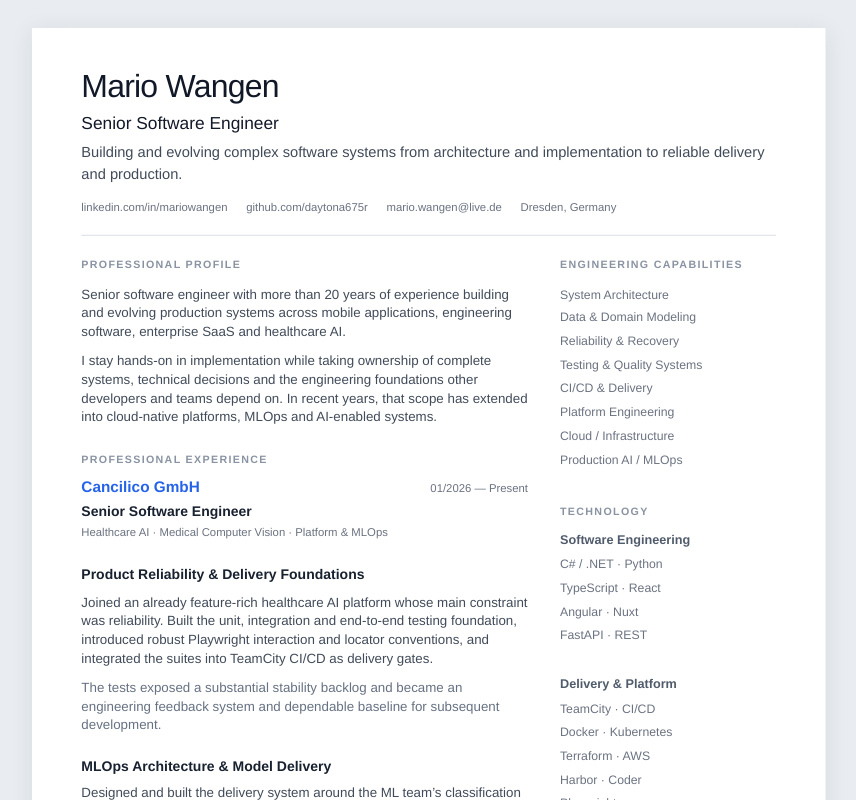
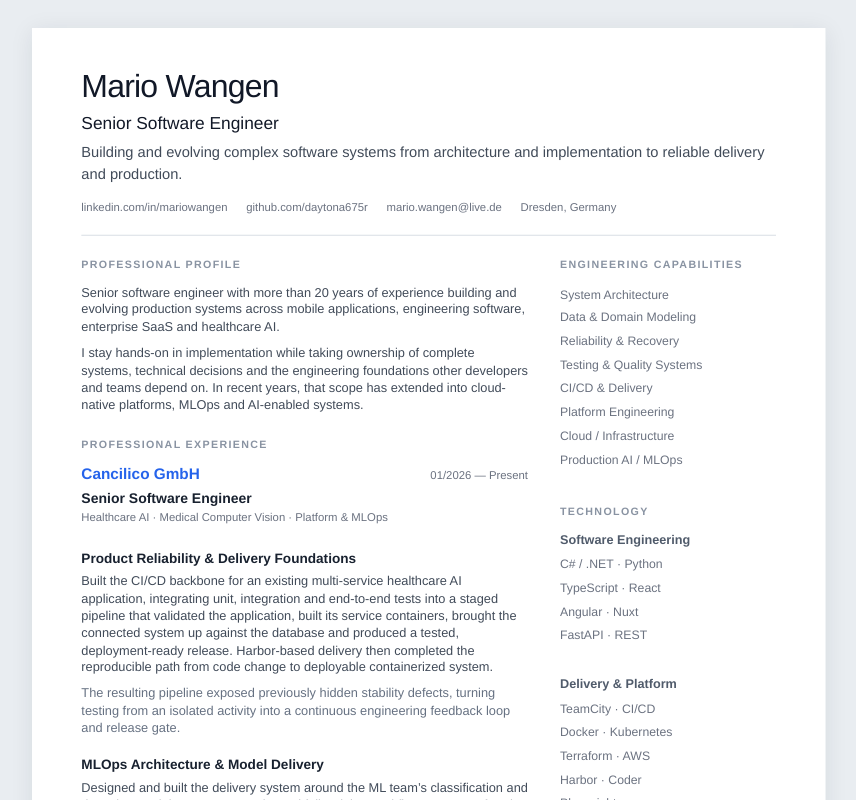
Before and after one commit to daytona675r/LiveCV, a React (Vite) app: page / in a window 1280 px wide. Shown: the top 800 px of the page, without its empty margins (211-1067 px from the left). Built offline with nearby package versions, Linux system fonts and the light colour scheme.

Commit message:
Strengthen CI/CD story and Full-Stack view

```diff
--- a/src/app/CvPages.tsx
+++ b/src/app/CvPages.tsx
@@ -37,8 +37,8 @@ export function CvPages({ content, primitives }: { content: CvContent; primitive
   const capabilityRail = content.capabilityRail ?? engineeringScope;
   const page1StackCategories = content.page1StackCategories ?? ['Software Engineering', 'Delivery & Platform', 'AI Systems'];
   const page2StackCategories = content.page2StackCategories ?? ['Architecture & Data', 'Engineering Practice'];
-  const bodyStyle = content.variant === 'devops' ? { ...layout.body, fontSize: 9.3, lineHeight: 1.28, marginBottom: 6 } : layout.body;
-  const chapterStyle = content.variant === 'devops' ? { ...layout.chapter, fontSize: 10.2, marginTop: 7, marginBottom: 5 } : layout.chapter;
+  const bodyStyle = content.variant === 'devops' || content.variant === 'fullstack' ? { ...layout.body, fontSize: 9.3, lineHeight: 1.28, marginBottom: 6 } : { ...layout.body, fontSize: 9.6, lineHeight: 1.34, marginBottom: 7 };
+  const chapterStyle = { ...layout.chapter, fontSize: 10.2, marginTop: 7, marginBottom: 5 };
   const Label = ({ children }: { children: string }) => <Text heading={2} style={layout.label}>{children}</Text>;
   const Role = ({ role }: { role: CareerRole }) => <Box style={{ marginBottom: 18 }}>
     <Box style={{ flexDirection: 'row', justifyContent: 'space-between', alignItems: 'baseline' }}>
--- a/src/app/careerData.ts
+++ b/src/app/careerData.ts
@@ -17,8 +17,8 @@ export const roles: CareerRole[] = [
       {
         title: 'Product Reliability & Delivery Foundations',
         paragraphs: [
-          'Joined an already feature-rich healthcare AI platform whose main constraint was reliability. Built the unit, integration and end-to-end testing foundation, introduced robust Playwright interaction and locator conventions, and integrated the suites into TeamCity CI/CD as delivery gates.',
-          'The tests exposed a substantial stability backlog and became an engineering feedback system and dependable baseline for subsequent development.',
+          'Built the CI/CD backbone for an existing multi-service healthcare AI application, integrating unit, integration and end-to-end tests into a staged pipeline that validated the application, built its service containers, brought the connected system up against the database and produced a tested, deployment-ready release. Harbor-based delivery then completed the reproducible path from code change to deployable containerized system.',
+          'The resulting pipeline exposed previously hidden stability defects, turning testing from an isolated activity into a continuous engineering feedback loop and release gate.',
         ],
       },
       {
--- a/src/app/cvViews.ts
+++ b/src/app/cvViews.ts
@@ -90,14 +90,63 @@ const devops: CvContent = {
   pdfFileName: 'Mario_Wangen_CV_DevOps.pdf',
 };
 
+const fullstackRoles = applyRoleOverrides(careerData.roles, {
+  cancilico: {
+    context: 'Healthcare AI · Software Engineering · Platform & MLOps',
+    chapters: [
+      {
+        title: 'Product Reliability & Delivery Foundations',
+        paragraphs: [
+          'Built the CI/CD backbone for an existing multi-service healthcare AI application with two web frontends, backend services, a database and a separate inference service. Integrated unit, integration and end-to-end tests into a staged pipeline that validated the connected application, built its service containers, brought the system up against the database and produced a tested, deployment-ready release. Harbor-based delivery completed the reproducible path from code change to deployable containerized system.',
+          'The resulting pipeline exposed previously hidden stability defects, turning testing from an isolated activity into a continuous engineering feedback loop and release gate.',
+        ],
+      },
+      {
+        title: 'MLOps Architecture & Model Delivery',
+        paragraphs: [
+          'Designed and built the delivery architecture around the ML team’s classification and detection models, connecting versioned model artifacts, validation workflows and a FastAPI-based inference service into a controlled delivery process. Separate smoke and full-training workflows and source-of-truth tracking cover code, environments, datasets, runs, models and deployments, with staged validation through deployability and golden-snapshot regression.',
+          'Full training and hyperparameter sweeps remain initiated by the ML team; validation, candidate handling, promotion and downstream delivery are automated. Approved models and their FastAPI inference service are packaged into versioned Docker images, published through Harbor and delivered through reproducible TeamCity workflows.',
+          'Extended the surrounding platform with Kubernetes-hosted services, Terraform-based Infrastructure as Code and Coder environments. MLflow provides run/metric visibility and traceability of automated model decisions; architecture and operating workflows were documented continuously.',
+        ],
+      },
+    ],
+  },
+  schlegel: {
+    paragraphs: [
+      'Developed and evolved four core structural-engineering applications and several smaller products over fifteen years, translating complex engineering domains into maintainable software and data structures.',
+      'Modernized tightly coupled .NET/WPF applications through MVVM and clearer separation of business logic, UI and data access. Co-designed and implemented the multi-year transition from desktop software to service-based web architectures: central engineering data, dedicated backend services and REST APIs, and application-specific web frontends. Existing desktop clients were progressively connected to the same backend calculation services, allowing the architecture to evolve without a disruptive rewrite.',
+      'Hands-on implementation spanned C#/.NET, backend services and APIs, web/full-stack development, Python, Docker, databases and interactive 3D visualization. Alongside implementation, contributed to architecture decisions, code reviews, technical standards and documentation as the team grew from three developers to a distributed European group of around eight.',
+    ],
+  },
+});
+
+const fullstackStack: StackGroup[] = [
+  { cat: 'Software Engineering', items: ['C# / .NET', 'Python', 'TypeScript', 'React', 'Angular', 'Nuxt', 'FastAPI', 'REST APIs'] },
+  { cat: 'Delivery & Platform', items: ['Git / GitHub', 'TeamCity', 'Docker', 'Kubernetes', 'Terraform', 'AWS', 'Harbor', 'Coder'] },
+  { cat: 'AI / ML Integration', items: ['PyTorch', 'MLflow', 'MLOps', 'FastAPI', 'LangGraph', 'RAG'] },
+  { cat: 'Architecture / Engineering Practice', items: ['System design', 'service-based architecture', 'relational modeling', 'SQL', 'REST APIs', 'RPC', 'distributed state', 'automated testing', 'architecture documentation', 'code review', 'technical standards', 'reproducibility', 'recovery', 'TLS / certificate trust'] },
+];
+
+const fullstack: CvContent = {
+  ...canonical,
+  variant: 'fullstack', route: '/fullstack',
+  hero: 'Building and evolving complex software systems across architecture, APIs, full-stack implementation and reliable delivery.',
+  profile: 'Senior software engineer with more than 20 years of experience building and evolving production systems across mobile applications, engineering software, enterprise SaaS and healthcare AI. My work spans system architecture, domain and data models, backend APIs, web applications and the engineering foundations required for reliable delivery.\n\nI stay hands-on in implementation while taking ownership of complete systems, technical decisions and the engineering foundations other developers and teams depend on. In recent years, that scope has extended into cloud-native platforms, MLOps and AI-enabled systems.',
+  roles: fullstackRoles,
+  projects: [careerData.projects.pulse, careerData.projects.spurwerk],
+  stack: fullstackStack,
+  capabilityRail: ['System Architecture', 'API & Integration Design', 'Full-Stack Engineering', 'Data & Domain Modeling', 'Testing & Quality Systems', 'Code Review & Technical Standards', 'CI/CD & Delivery', 'Production AI / ML Integration'],
+  page1StackCategories: ['Software Engineering', 'Delivery & Platform', 'AI / ML Integration'],
+  page2StackCategories: ['Architecture / Engineering Practice'],
+  pdfFileName: 'Mario_Wangen_CV_Fullstack.pdf',
+};
+
 // Public views are emphasis overlays, never alternate employment histories.
 // Keeping the same role references prevents factual divergence between routes.
 export const cvViews: Record<CvView, CvContent> = {
   canonical,
   devops,
-  fullstack: { ...canonical, variant: 'fullstack', route: '/fullstack',
-    hero: 'Building and evolving software products across domain models, user interfaces, backend services and reliable delivery.',
-    pdfFileName: 'Mario_Wangen_CV_Fullstack.pdf' },
+  fullstack,
   'applied-ai': { ...canonical, variant: 'applied-ai', route: '/applied-ai',
     hero: 'Bringing long-standing software engineering discipline to practical AI systems, workflows and reliable model delivery.',
     stack: [careerData.capabilities[3], ...careerData.capabilities.filter(c => c !== careerData.capabilities[3])],
```
Also changed, not shown: 1 other file (tests, documents, lock files or other folders).
